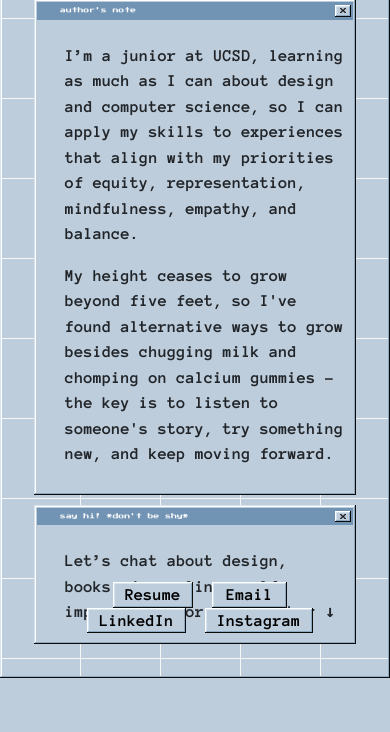
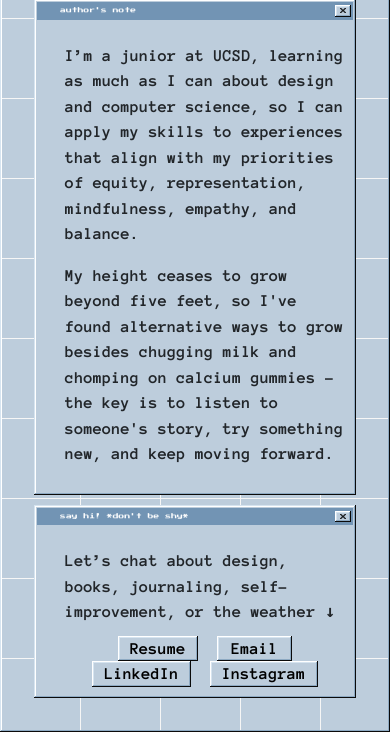
Before and after one commit to megandinh/megandinh.github.io, a PHP site: page / in a window 390 px wide. Shown: the part 862-1594 px from the top of the page. Before the commit the page ends 1540 px from the top, so only its background shows below. Run offline with PHP 8.4, Linux system fonts and the light colour scheme.

Commit message:
responsive links

```diff
--- a/css/hello.css
+++ b/css/hello.css
@@ -215,8 +215,13 @@ a:hover{
     margin-top: 0px;
     margin-left: 10px;
     cursor: url(../images/cursor.svg), auto;
+    /*font-size: 3vw;*/
 
   }
+  .button-group{
+    vertical-align: bottom;
+  }
+
   .item2 .window, .item3 .window{
     height: 100%;
   }
@@ -285,7 +290,16 @@ a:hover{
       /*grid-gap: 10px;*/
       padding: 10px;
     }
+     .links{
+    font-size: 1.5vw;
   }
+  }
+
+    @media (min-width: 1240px) {
+      .links{
+        margin-top: 3%;
+      }
+    }
 
   .loading:after {
     overflow: hidden;
--- a/index.html
+++ b/index.html
@@ -87,10 +87,10 @@
 								<button aria-label="Close"></button>
 							</div>
 						</div>
-						<div class="window-body text" style="position: relative;">
+						<div class="window-body text">
 							<p>Let’s chat about design, books, journaling, self-improvement, or the weather ↓</p>
 							<p></p>
-							<div class="button-group text-center" style="position: absolute; bottom: 0; left: 0; right: 0;">
+							<div class="button-group text-center links" style="bottom: 0; left: 0; right: 0;">
 								<a href="https://drive.google.com/file/d/1ueUn_TopvQmTRSfS6azTl3WFIq8g8o_n/view?usp=sharing" target="_blank"><button>Resume</button></a>
 								<span></span>
 								<a href="mailto:mdinh@ucsd.edu" target="_blank"><button>Email</button></a>
```
